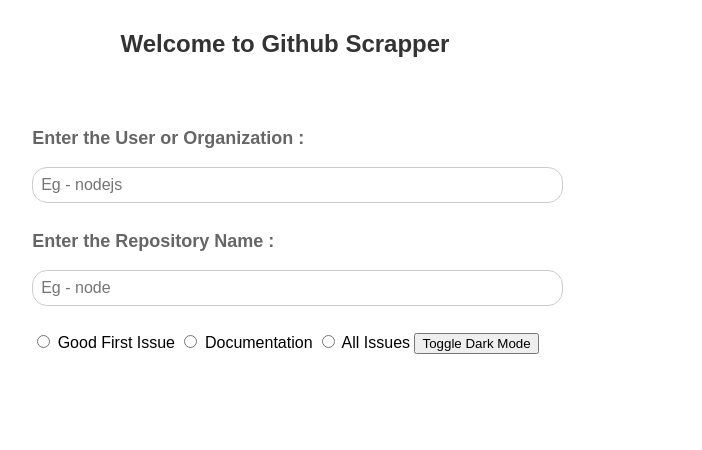
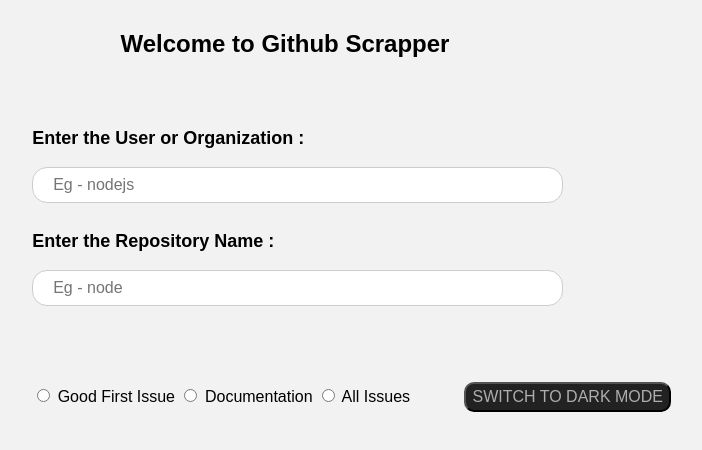
Before and after one commit to rcallaby/FirstContri, a plain HTML site: page src/index.html in a window 1280 px wide. Shown: the whole page, without its empty margins (355-1057 px from the left). Drawn offline with Linux system fonts and the light colour scheme.

Commit message:
improved ui dark-mode light-mode

```diff
--- a/src/index.html
+++ b/src/index.html
@@ -1,41 +1,45 @@
 <!DOCTYPE html>
 <html lang="en">
   <head>
-    <meta charset="UTF-8">
-    <meta http-equiv="X-UA-Compatible" content="IE=edge">
-    <meta name="viewport" content="width=device-width, initial-scale=1.0">
+    <meta charset="UTF-8" />
+    <meta http-equiv="X-UA-Compatible" content="IE=edge" />
+    <meta name="viewport" content="width=device-width, initial-scale=1.0" />
     <title>Home Page</title>
-    <link rel="stylesheet" href="style.css">
+    <link rel="stylesheet" href="style.css" />
     <script src="script.js"></script>
-
   </head>
   <body>
     <div id="main">
-        <h1 id="start">Welcome to Github Scrapper</h1>
+      <h1>Welcome to Github Scrapper</h1>
     </div>
 
     <div>
       <div class="inp">
         <h3>Enter the User or Organization :</h3>
-            <input type="text" name="user_org" id="user-org" placeholder="Eg - nodejs">
+        <input
+          type="text"
+          name="user_org"
+          id="user-org"
+          placeholder="Eg - nodejs"
+        />
 
         <h3>Enter the Repository Name :</h3>
-            <input type="text" name="repo" id="repo" placeholder="Eg - node">
+        <input type="text" name="repo" id="repo" placeholder="Eg - node" />
 
-            <p></p>                <input type="radio" id="gfi" name="iss" value="gfi">
+        <p></p>
+        <input type="radio" id="gfi" name="iss" value="gfi" />
         <label for="gfi">Good First Issue</label>
 
-            <input type="radio" id="doc" name="iss" value="doc">
+        <input type="radio" id="doc" name="iss" value="doc" />
         <label for="doc">Documentation</label>
 
-            <input type="radio" id="all" name="iss" value="all">
+        <input type="radio" id="all" name="iss" value="all" />
         <label for="all">All Issues</label>
 
-
-            <button id="darkModeBtn" onclick="toggleDarkMode()">Toggle Dark Mode</button>
+        <button id="darkModeBtn" onclick="toggleDarkMode()">
+          SWITCH TO DARK MODE
+        </button>
       </div>
     </div>
-
-
   </body>
 </html>
--- a/src/script.js
+++ b/src/script.js
@@ -1,4 +1,15 @@
 function toggleDarkMode() {
-    const body = document.body;
-    body.classList.toggle("dark-mode");
+  const body = document.body;
+  body.classList.toggle("body-dark-mode");
+  document.querySelectorAll("*").forEach((El) => {
+    const elements = ["P", "H3", "H1", "INPUT", "LABEL"];
+    if (elements.includes(El.nodeName)) {
+      El.classList.toggle("dark");
+    }
+  });
+  const btnEl = document.querySelector("button");
+  btnEl.classList.toggle("dark-btn");
+  document.querySelector(".dark-btn")
+    ? (btnEl.textContent = "SWITCH TO LIGHT MODE")
+    : (btnEl.textContent = "SWITCH TO DARK MODE");
 }
--- a/src/style.css
+++ b/src/style.css
@@ -1,37 +1,51 @@
+:root {
+  --bg-dark-mode: #aeaeae;
+  --bg-light-mode: #ffffff;
+  --color-dark-mode: rgb(224, 224, 224);
+  --color-light-mode: black;
+}
+.dark-mode-bg {
+  background-color: var(--input-dark-mode);
+}
+.dark-mode-color {
+  color: var(--color-dark-mode);
+}
+.dark {
+  background-color: var(--input-dark-mode);
+  color: var(--color-dark-mode);
+}
+.dark-btn {
+  background-color: var(--bg-light-mode);
+  color: var(--color-light-mode);
+}
+
 body {
   font-family: Arial, sans-serif;
   background-color: #f2f2f2;
+  color: var(--color-light-mode);
 }
-
+.body-dark-mode {
+  background-color: #222222;
+  color: var(--color-dark-mode);
+}
 
 h1 {
   font-size: 24px;
-    color: #333;
 }
 
 h3 {
   font-size: 18px;
-    color: #666;
 }
 
 input[type="text"] {
   width: 60%;
   padding: 8px;
+  padding-left: 20px;
   font-size: 16px;
   border: 1px solid #ccc;
   border-radius: 4px;
   box-sizing: border-box;
   margin-bottom: 10px;
-  }
-
-body {
-    background-color: #ffffff;
-    color: #000000;
-}
-
-.dark-mode {
-    background-color: #222222;
-    color: #ffffff;
 }
 
 #main {
@@ -40,16 +54,23 @@ body {
   margin-bottom: 70px;
 }
 
-  #start {
-    color: #333;
-  }
-
 .inp {
   padding-left: 30%;
 }
 
-  #user-org ,
-  #repo
-  {
+#user-org,
+#repo {
   border-radius: 15px;
 }
+
+button {
+  margin: 50px;
+  height: 30px;
+  font-size: 16px;
+  border-radius: 10px;
+  background-color: #222222;
+  color: #aeaeae;
+}
+button:active {
+  background: #bbbbbb;
+}
```
Lines whose indentation alone changed are shown as unchanged.
